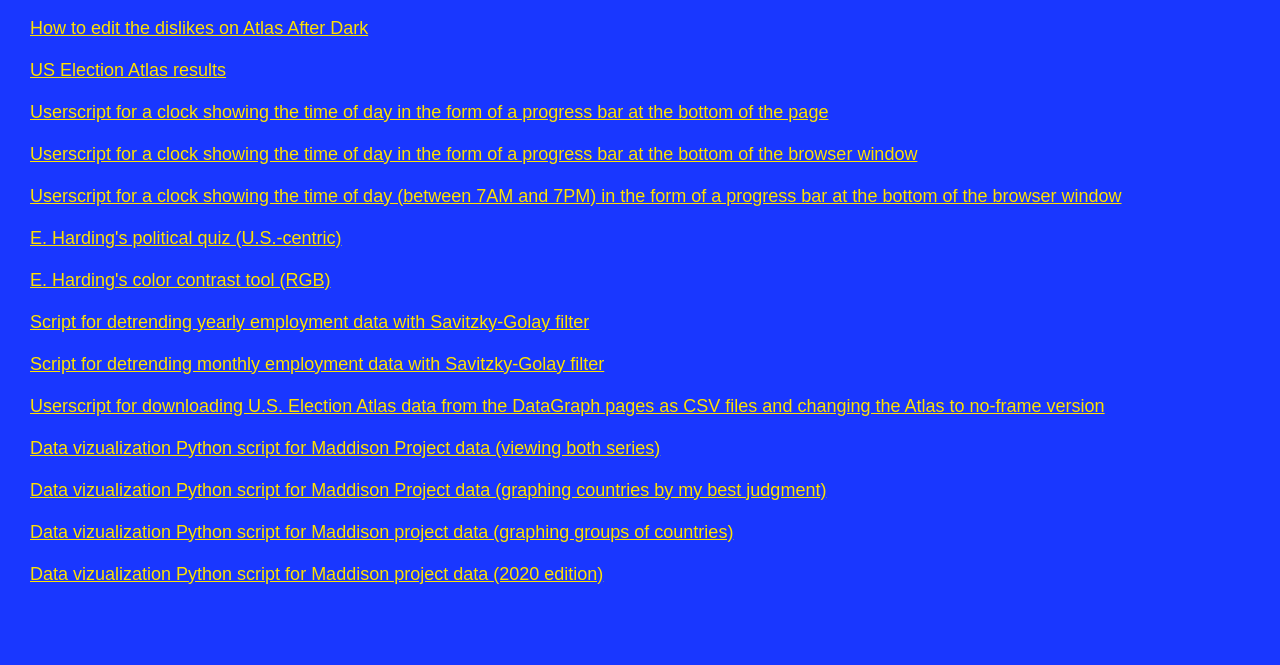
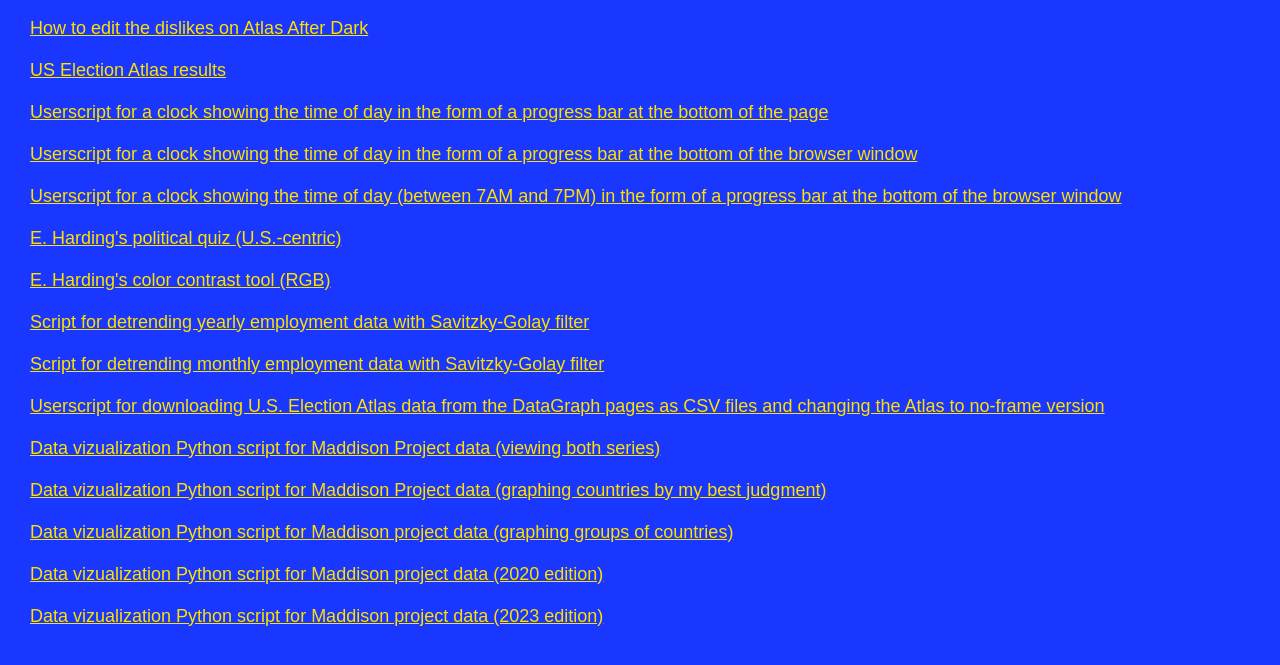
Before and after one commit to Enopoletus/enopoletus.github.io, a plain HTML site: page index.html in a window 1280 px wide. Shown: the part 431-1096 px from the top of the page. Drawn offline with Linux system fonts and the light colour scheme.

Commit message:
Update index.html

```diff
--- a/index.html
+++ b/index.html
@@ -37,7 +37,8 @@
   <a href="https://enopoletus.github.io/mpdinteractiveboth.py">Data vizualization Python script for Maddison Project data (viewing both series)</a><br><br>
   <a href="https://enopoletus.github.io/mpdreconcl.py">Data vizualization Python script for Maddison Project data (graphing countries by my best judgment)</a><br><br>
   <a href="https://enopoletus.github.io/mpdreconcladd.py">Data vizualization Python script for Maddison project data (graphing groups of countries)</a><br><br>
-  <a href="https://enopoletus.github.io/mpd2020.py">Data vizualization Python script for Maddison project data (2020 edition)</a>
+  <a href="https://enopoletus.github.io/mpd2020.py">Data vizualization Python script for Maddison project data (2020 edition)</a><br><br>
+  <a href="https://enopoletus.github.io/mpd2023.py">Data vizualization Python script for Maddison project data (2023 edition)</a><br><br>
   <br><br><br>
 </body>
 </html>
```
